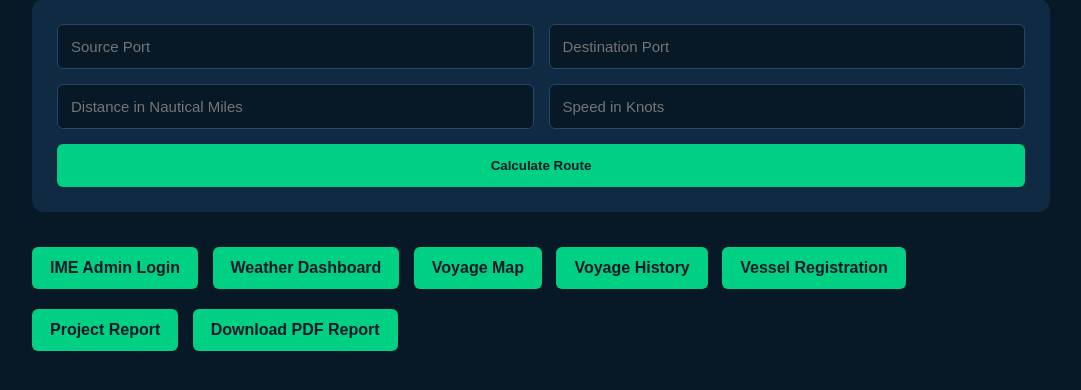
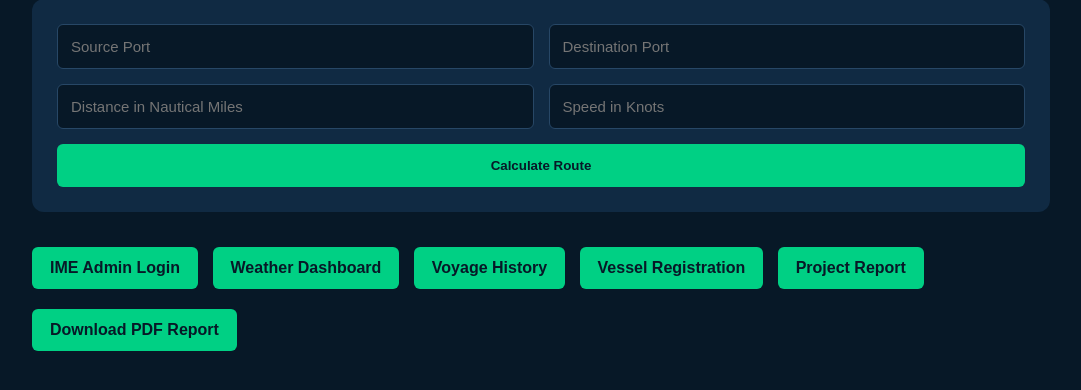
Before and after one commit to shahzadakohinoor/Maritime-Routing-System, a Flask app: page / in a window 1280 px wide. Shown: the part 183-573 px from the top of the page, without its empty margins (99-1180 px from the left). Run offline with Flask 3, Linux system fonts and the light colour scheme.

Commit message:
Week 2 Submission

```diff
--- a/templates/index.html
+++ b/templates/index.html
@@ -22,7 +22,6 @@
 
     <a href="/login-page">IME Admin Login</a>
     <a href="/weather">Weather Dashboard</a>
-    <a href="/map">Voyage Map</a>
     <a href="/history">Voyage History</a>
     <a href="/vessel">Vessel Registration</a>
     <a href="/report">Project Report</a>
```
